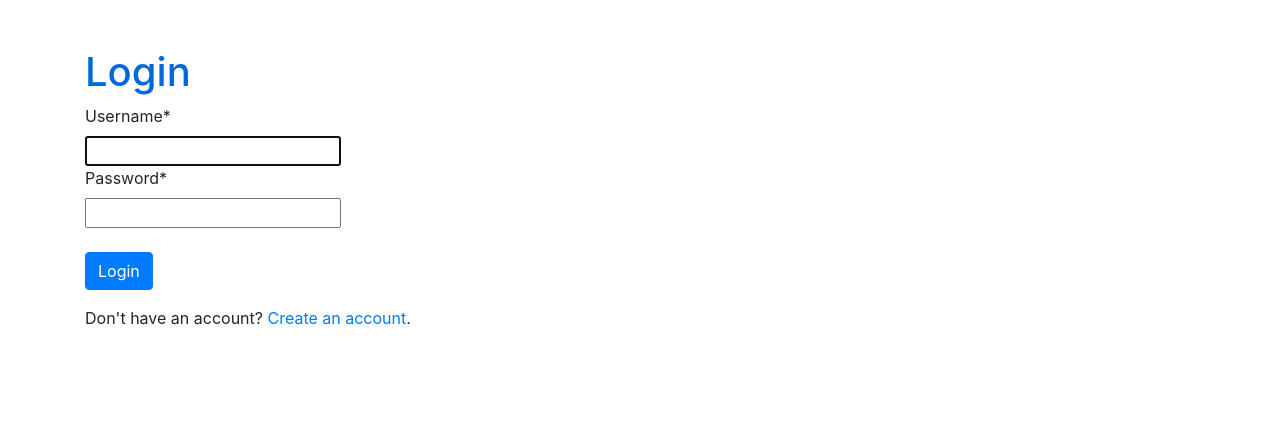
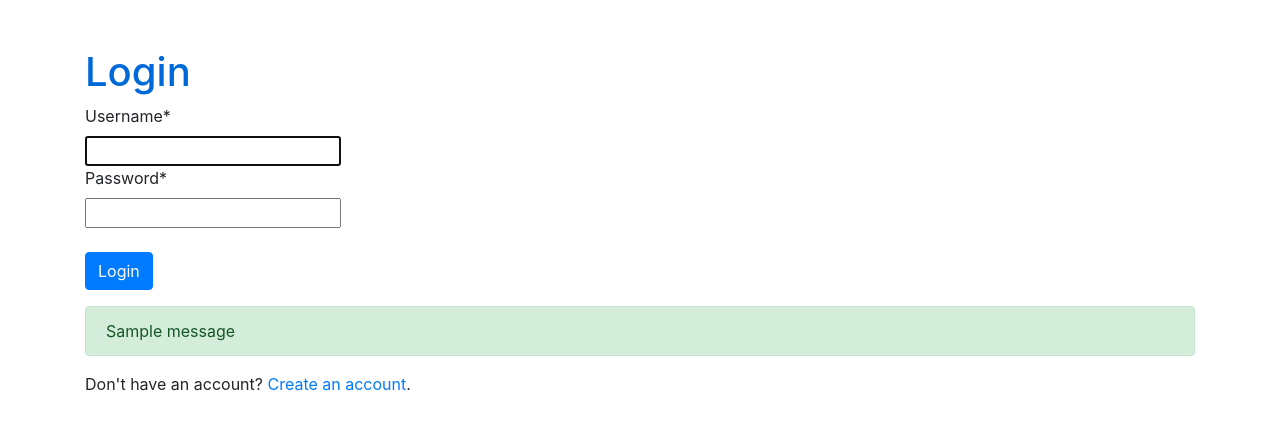
Before and after one commit to midhun98/timesworld, a Django app: page /login/ in a window 1280 px wide. Shown: the top 430 px of the page. Run offline with Django 3.2, Linux system fonts and the light colour scheme; one stand-in notice (Sample message) is shown; some libraries are stand-ins or nearby versions.

Commit message:
added gitignore and validation for login page

```diff
--- a/core/templates/login.html
+++ b/core/templates/login.html
@@ -13,6 +13,11 @@
             <br>
             <button class="btn btn-primary" type="submit">Login</button>
         </form>
+        {% for message in messages%}
+        <div class="alert alert-{{ message.tags }}">
+            {{ message }}
+        </div>
+        {% endfor %}
         <p class="text-left">Don't have an account? <a href="/">Create an account</a>.</p>
     </div>
 
--- a/core/views.py
+++ b/core/views.py
@@ -1,3 +1,4 @@
+import email
 from django.contrib.auth import login, authenticate
 from django.shortcuts import render
 from . import forms, models
@@ -8,6 +9,7 @@ from django.contrib.auth.models import User
 from django.views import generic
 from django.contrib.auth.decorators import permission_required
 from django.contrib.auth import logout
+from django.contrib import messages
 
 def BASE(request):
     return render(request, 'base.html')
@@ -40,7 +42,8 @@ def login_request(request):
                         pass
                 else:
                     return http.HttpResponseRedirect(reverse('base'))
-
+        else:
+            messages.warning(request, 'Username is not valid. Please enter a valid username and password.')
     form = AuthenticationForm()
     return render(request=request, template_name="login.html", context={"login_form": form})
 
```
Also changed, not shown: db.sqlite3, 1 other file.
